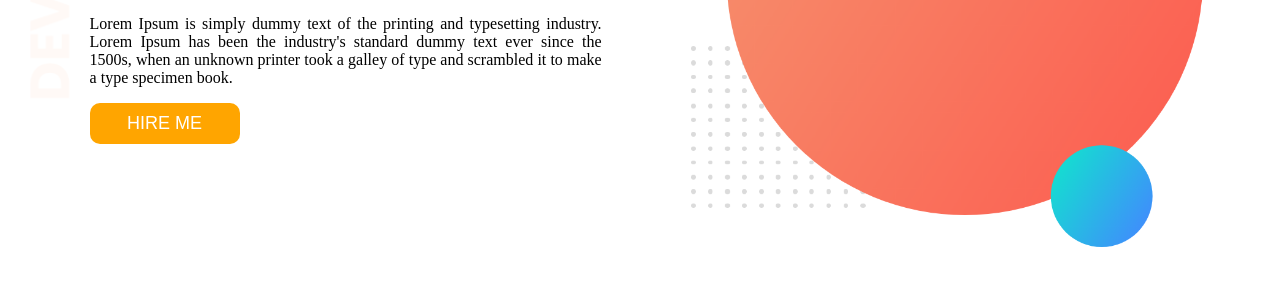
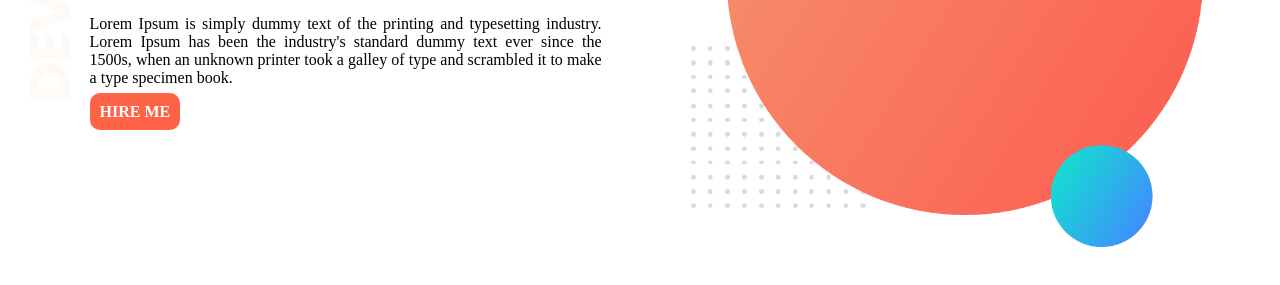
Before and after one commit to sifathunnabi123/my-portfolio, a plain HTML site: page index.html in a window 1280 px wide. Shown: the part 261-546 px from the top of the page. Drawn offline with Linux system fonts and the light colour scheme.

Commit message:
edited header part

```diff
--- a/index.html
+++ b/index.html
@@ -12,7 +12,7 @@
             <h1 class="middle-h1">Welcome to <br> <span class="highlight">Sifath Un Nabi's</span>  Portfolio</h1>
             <h3>Professional Web Developer</h3>
             <p>Lorem Ipsum is simply dummy text of the printing and typesetting industry. Lorem Ipsum has been the industry's standard dummy text ever since the 1500s, when an unknown printer took a galley of type and scrambled it to make a type specimen book.</p>
-            <button class="hire">HIRE ME</button>
+            <a class="hire" target="_blank" href="www.linkedin.com/in/sifath-un-nabi">HIRE ME</a>
         </div>
         <div class="header">
             <img src="my-bg.png" alt="">
--- a/style.css
+++ b/style.css
@@ -29,16 +29,11 @@ body h1{
     background-image: url("top-banner.png")
 }
 .hire{
-    width: 150px;
-    background-color: orange;
+    text-decoration: none;
+    background-color: tomato;
     color: white;
-    font-size: 18px;
-    padding: 10px;
+    font-weight: bold;
     border:none;
     border-radius: 10px;
-    transition: all 1s ease;
+    padding: 10px;
 }
-.hire:hover{
-    background-color: tomato;
-    color: white;
-}
```
